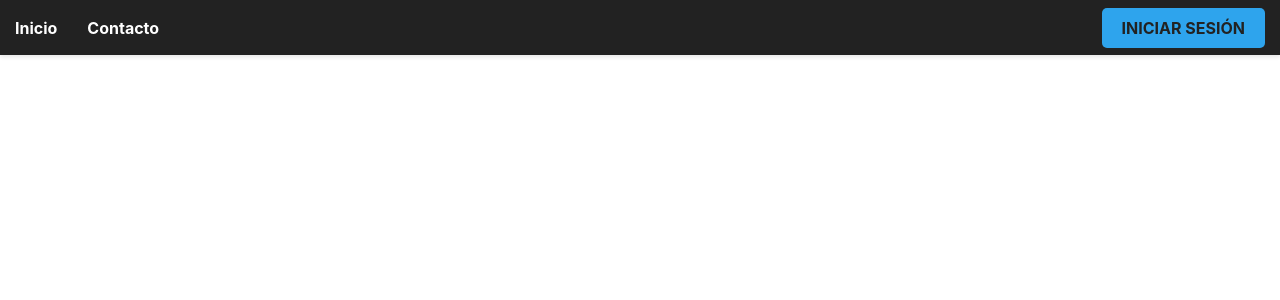
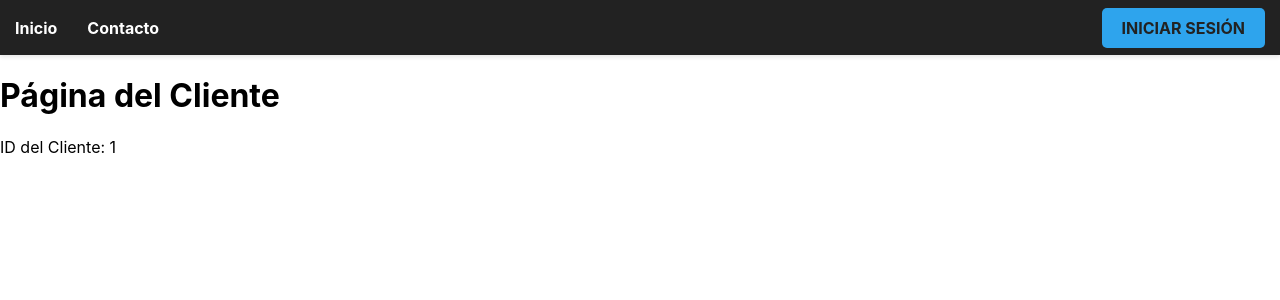
Before and after one commit to GalekG/power_house_front, a React (Create React App) app: page /client/1 in a window 1280 px wide. Shown: the top 300 px of the page. Built offline with nearby package versions, Linux system fonts and the light colour scheme; no server answers.

Commit message:
added initial clients page

```diff
--- a/src/App.js
+++ b/src/App.js
@@ -6,6 +6,7 @@ import Inventory from "./paginas/Inventory";
 import Layout from "./Layout";
 import Users from "./paginas/Users";
 import UserCreation from "./paginas/UserCreation";
+import Client from "./paginas/Client";
 
 function App() {
   return (
@@ -18,6 +19,7 @@ function App() {
           <Route path="/inventory" element={<Inventory />} />
           <Route path="/users" element={<Users />} />
           <Route path="/users/create" element={<UserCreation />} />
+          <Route path="/client/:identification" element={<Client />} />
         </Routes>
       </BrowserRouter>
     </div>
--- /dev/null
+++ b/src/paginas/Client.jsx
@@ -0,0 +1,31 @@
+import axios from '../utils/axios';
+import React, { useEffect, useState } from 'react';
+import { useParams } from 'react-router-dom';
+import { API_URL } from '../consts';
+
+function Client() {
+  const { identification } = useParams();
+
+  const [people, setPeople] = useState(null);
+
+  useEffect(() => {
+    axios.get(`${API_URL}/people/${identification}/`)
+      .then((res) => setPeople(res.data))
+      .catch((e) => console.error(e));
+  }, [identification])
+
+  return (
+    <div>
+      <h1>Página del Cliente</h1>
+      <p>ID del Cliente: {identification}</p>
+
+      {people && (
+        <div>
+          {JSON.stringify(people)}
+        </div>
+      )}
+    </div>
+  );
+}
+
+export default Client;
--- a/src/paginas/Presentacion.jsx
+++ b/src/paginas/Presentacion.jsx
@@ -1,7 +1,24 @@
-import React from "react";
+import React, { useState } from "react";
 import "../estilos/presentacion.css";
+import { useNavigate } from "react-router-dom";
 
 const Presentacion = () => {
+
+  const [identification, setIdentification] = useState(null);
+
+  const navigate = useNavigate();
+
+  const handleSubmit = (e) => {
+    e.preventDefault();
+    navigate(`/client/${identification}`)
+
+  }
+
+  const handleInputChange = (event) => {
+    const { value } = event.target;
+    setIdentification(value);
+  };
+
 
   return (
 
@@ -20,6 +37,18 @@ const Presentacion = () => {
         <h1 className="subtitulo2">Estamos dedicados a ayudarte a lograr tus objetivos de acondicionamiento físico y bienestar</h1>
         <h1 className="subtitulo2">Ofrecemos una amplia gama de servicios y comodidades para tu beneficio</h1>
       </section>
+
+      <form onSubmit={handleSubmit}>
+        <label for="identification_id">Ingrese su identificación para consultar:</label>
+        <input
+          type="text"
+          name="identification"
+          id="identification_id"
+          placeholder="Identificación"
+          onChange={handleInputChange}
+          />
+        <button>Consultar</button>
+      </form>
     </div>
   );
 };
```
Also changed, not shown: src/services/loginService.js (renamed from src/services/loginService.jsx), 1 other file (tests, documents, lock files or other folders).
